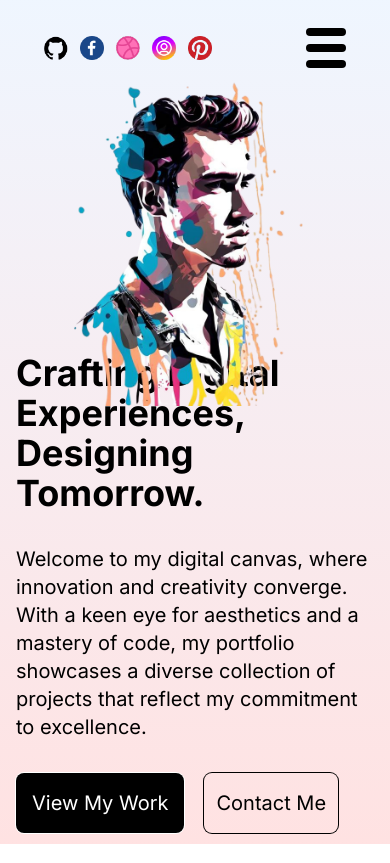
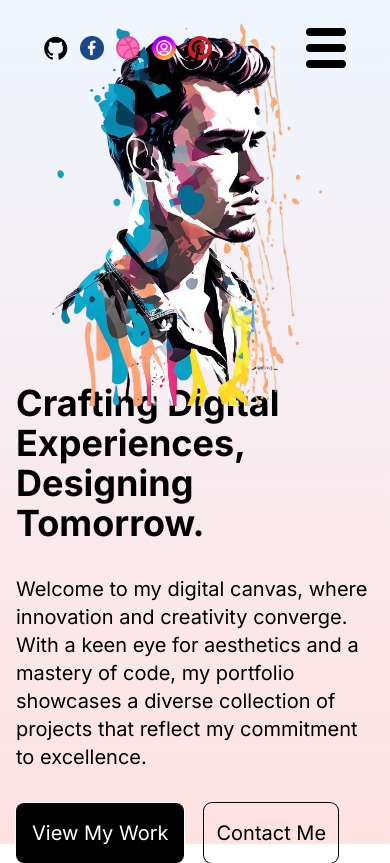
Before and after one commit to simikhansk58/firstgame, a Next.js app: page / in a window 390 px wide. Built offline with nearby package versions, Linux system fonts and the light colour scheme.

Commit message:
Update project code

```diff
--- a/src/app/page.jsx
+++ b/src/app/page.jsx
@@ -11,7 +11,7 @@ const Home = ()=> {
       animate={{ y: "0%" }}
       transition={{ duration: 1 }}
     >
-    <div className="flex flex-col gap-4 lg:flex-row h-full px-4 sm:px-8 md:px-12 lg:px-20 xl:px-48 py-20">
+    <div className="flex flex-col gap-4 lg:flex-row h-full px-4 sm:px-8 md:px-12 lg:px-20 xl:px-48 py-5 pt-5">
       {/*ImageContainer */}
       <div className="relative h-1/2 lg:w-1/2 lg:h-full">
         <Image src="/hero.png" alt="" fill className="object-contain"/>
```
